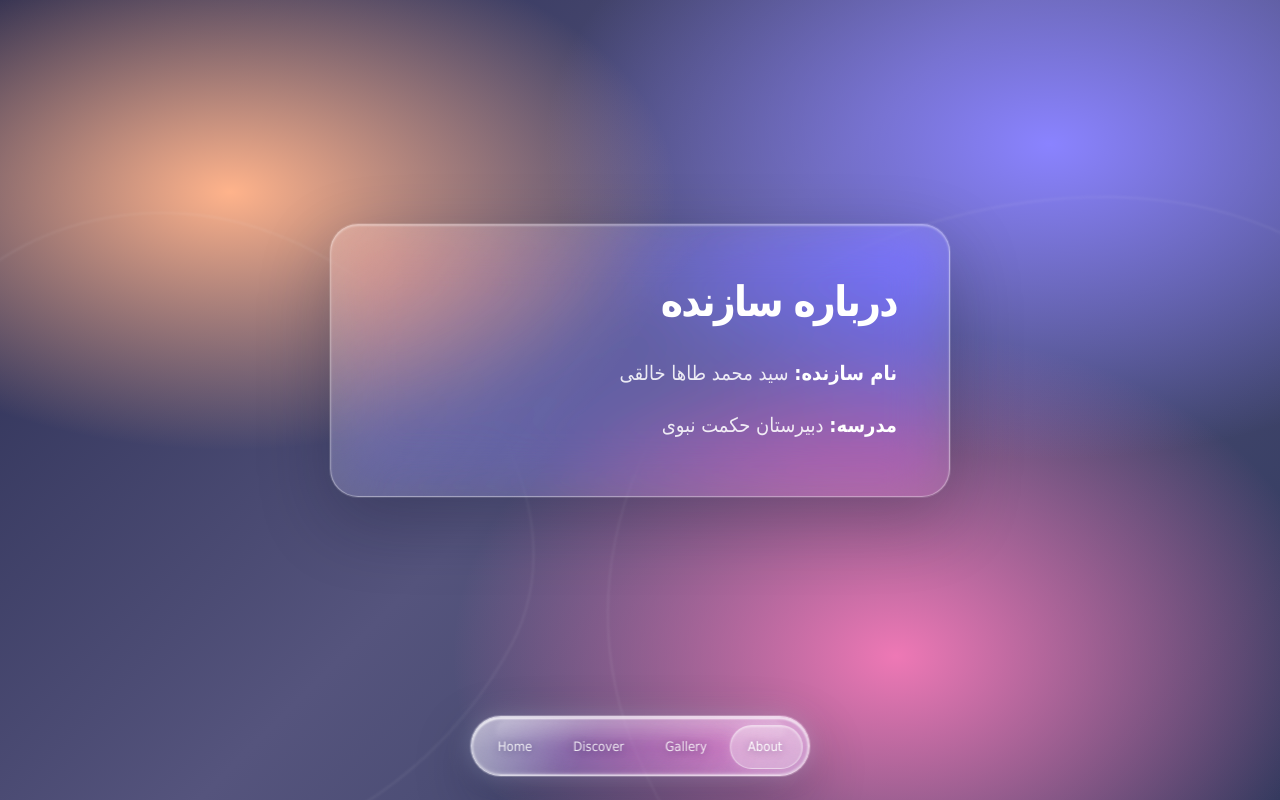
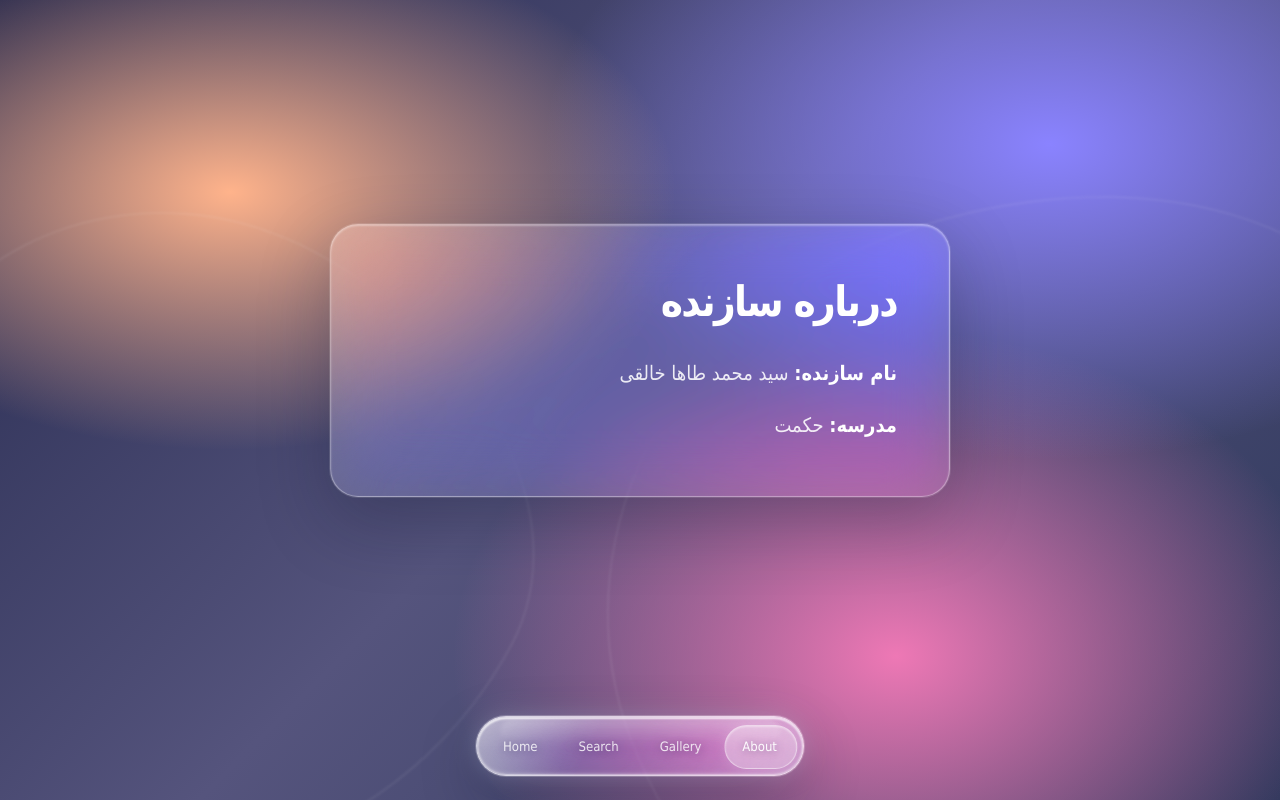
Before and after one commit to hasankhaleghi/test, a plain HTML site: page about.html in a window 1280 px wide. Drawn offline with Linux system fonts and the light colour scheme.

Commit message:
Update about.html

```diff
--- a/about.html
+++ b/about.html
@@ -271,7 +271,7 @@
       <section class="about-card" aria-labelledby="about-title">
         <h1 id="about-title">درباره سازنده</h1>
         <p><strong>نام سازنده:</strong> سید محمد طاها خالقی</p>
-        <p><strong>مدرسه:</strong>  دبیرستان حکمت نبوی</p>
+        <p><strong>مدرسه:</strong> حکمت</p>
       </section>
     </main>
 
@@ -279,7 +279,7 @@
       <nav class="glass-nav" aria-label="Main navigation">
         <ul class="nav-links" id="nav-links">
           <li><a href="index.html#home">Home</a></li>
-          <li><a href="index.html#menu">Discover</a></li>
+          <li><a href="search.html">Search</a></li>
           <li><a href="index.html#menu">Gallery</a></li>
           <li><a href="about.html" aria-current="page">About</a></li>
         </ul>
```
